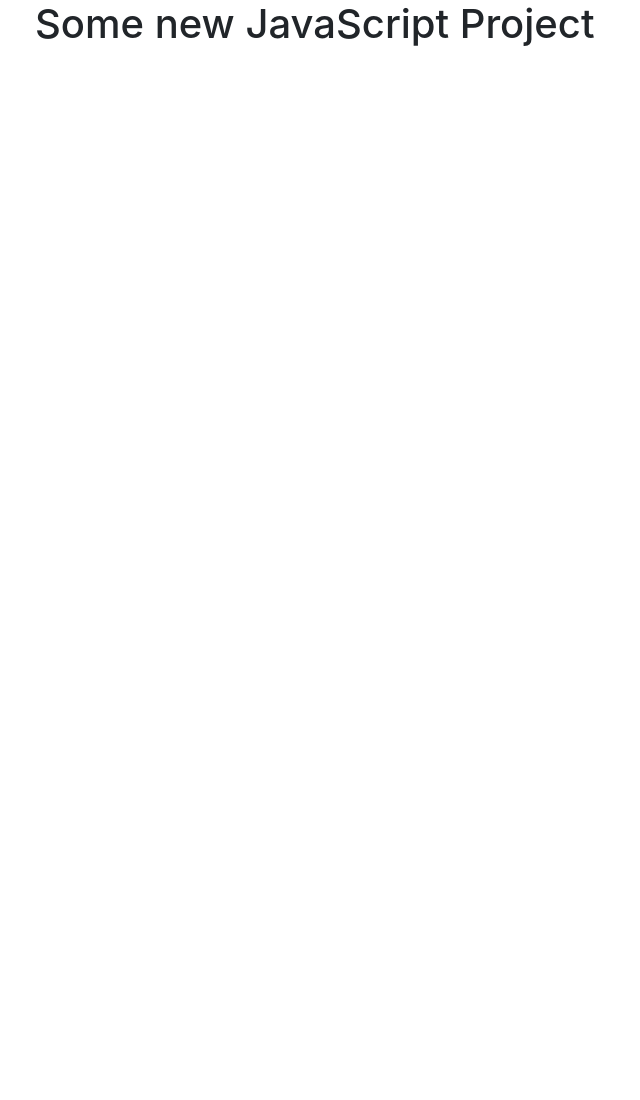
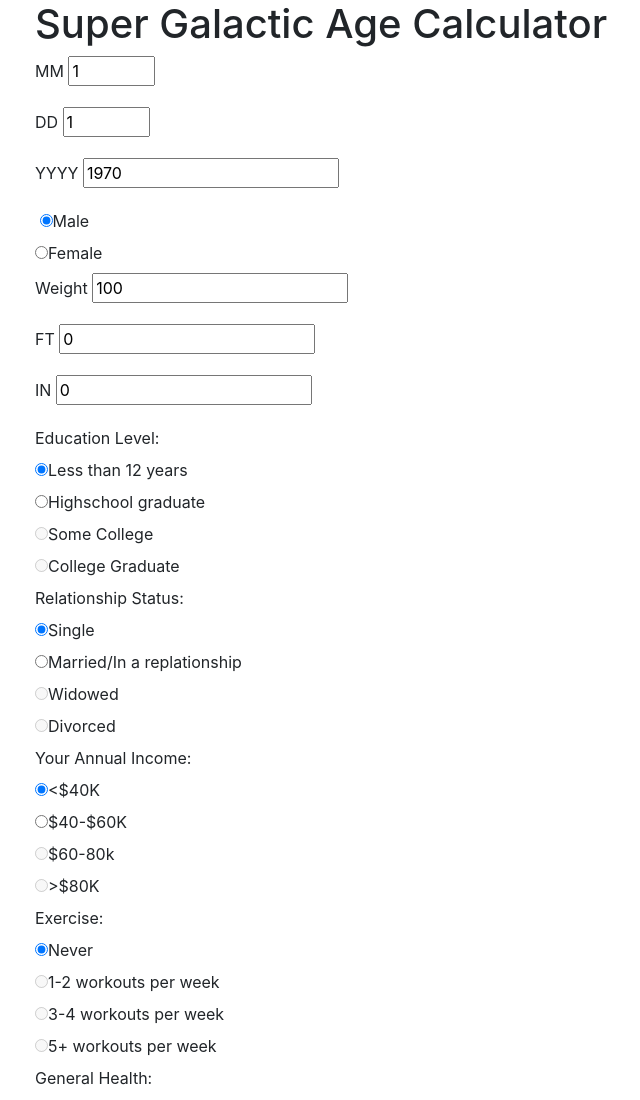
Before and after one commit to hassan-a-alkhalifah/super-galactic-age-calculator, a website built with webpack: page src/index.html in a window 1280 px wide. Shown: the top 1100 px of the page, without its empty margins (50-690 px from the left). Before the commit the page ends 800 px from the top, so only its background shows below. Built offline with nearby package versions, Linux system fonts and the light colour scheme.

Commit message:
add initial input form with fields

```diff
--- a/src/index.html
+++ b/src/index.html
@@ -1,11 +1,149 @@
 <!DOCTYPE html>
 <html>
 <head>
-  <title>Add Title Here</title>
+  <title>Super Galactic Age Calculator</title>
 </head>
 <body>
   <div class="container">
-    <h1>Some new JavaScript Project</h1>
+    <h1>Super Galactic Age Calculator</h1>
+
+    <form id="form">
+      <div class="form-group">
+        <label for="month">MM</label>
+        <input name="month" type="number" value="1" min="1" max="12">
+      </div>
+      <div class="form-group">
+        <label for="day">DD</label>
+        <input name="day" type="number" value="1" min="1" max="31">
+      </div>
+      <div class="form-group">
+        <label for="year">YYYY</label>
+        <input name="year" type="number" value="1970" min="1970">
+      </div>
+
+      <div class="radio">
+        <label for="generder"></label>
+        <label><input value="83" type="radio" name="gender" checked>Male</label>
+      </div>
+      <div class="radio">
+        <label><input value="85" type="radio" name="gender">Female</label>
+      </div>
+
+      <div class="form-group">
+        <label for="weight">Weight</label>
+        <input name="weight" type="number" value="100" min="1">
+      </div>
+
+
+      <div class="form-group">
+        <label for="feet">FT</label>
+        <input name="feet" type="number" value="0" max="8">
+      </div>
+      <div class="form-group">
+        <label for="inch">IN</label>
+        <input name="inch" type="number" value="0" max="11">
+      </div>
+
+      <label for="education">Education Level: </label>
+      <div class="radio">
+        <label><input value="1" type="radio" name="education" checked>Less than 12 years</label>
+      </div>
+      <div class="radio">
+        <label><input value="2" type="radio" name="education">Highschool graduate</label>
+      </div>
+      <div class="radio disabled">
+        <label><input value="3" type="radio" name="education" disabled>Some College</label>
+      </div>
+      <div class="radio disabled">
+        <label><input value="4" type="radio" name="education" disabled>College Graduate</label>
+      </div>
+
+      <label for="relationsip">Relationship Status: </label>
+      <div class="radio">
+        <label><input value="1" type="radio" name="relationsip" checked>Single</label>
+      </div>
+      <div class="radio">
+        <label><input value="2" type="radio" name="relationsip">Married/In a replationship</label>
+      </div>
+      <div class="radio disabled">
+        <label><input value="3" type="radio" name="relationsip" disabled>Widowed</label>
+      </div>
+      <div class="radio disabled">
+        <label><input value="4" type="radio" name="relationsip" disabled>Divorced</label>
+      </div>
+
+      <label for="income">Your Annual Income: </label>
+      <div class="radio">
+        <label><input value="1" type="radio" name="income" checked><$40K</label>
+      </div>
+      <div class="radio">
+        <label><input value="2" type="radio" name="income">$40-$60K</label>
+      </div>
+      <div class="radio disabled">
+        <label><input value="3" type="radio" name="income" disabled>$60-80k</label>
+      </div>
+      <div class="radio disabled">
+        <label><input value="4" type="radio" name="income" disabled>>$80K</label>
+      </div>
+
+      <label for="exercise">Exercise: </label>
+      <div class="radio">
+        <label><input value="1" type="radio" name="exercise" checked>Never</label>
+      </div>
+      <div class="radio disabled">
+        <label><input value="2" type="radio" name="exercise" disabled>1-2 workouts per week</label>
+      </div>
+      <div class="radio disabled">
+        <label><input value="3" type="radio" name="exercise" disabled>3-4 workouts per week</label>
+      </div>
+      <div class="radio disabled">
+        <label><input value="4" type="radio" name="exercise" disabled>5+ workouts per week</label>
+      </div>
+
+      <label for="health">General Health: </label>
+      <div class="radio">
+        <label><input value="1" type="radio" name="health" checked>Poor</label>
+      </div>
+      <div class="radio disabled">
+        <label><input value="2" type="radio" name="health" disabled>Fair</label>
+      </div>
+      <div class="radio disabled">
+        <label><input value="3" type="radio" name="health" disabled>Good</label>
+      </div>
+      <div class="radio disabled">
+        <label><input value="4" type="radio" name="health" disabled>Very good</label>
+      </div>
+      <div class="radio disabled">
+        <label><input value="5" type="radio" name="health" disabled>Excellant</label>
+      </div>
+
+      <label for="alcohol">Alcohol:</label>
+      <div class="radio">
+        <label><input value="1" type="radio" name="alcohol" checked>Zero</label>
+      </div>
+      <div class="radio disabled">
+        <label><input value="2" type="radio" name="alcohol" disabled>Fewer than 2 drinks per week</label>
+      </div>
+      <div class="radio disabled">
+        <label><input value="3" type="radio" name="alcohol" disabled>2-7 drinks per week</label>
+      </div>
+      <div class="radio disabled">
+        <label><input value="4" type="radio" name="alcohol" disabled>8 or more drinks per week</label>
+      </div>
+
+      <label for="alcohol">Smoking:</label>
+      <div class="radio">
+        <label><input value="1" type="radio" name="alcohol" checked>Never Smoke</label>
+      </div>
+      <div class="radio disabled">
+        <label><input value="2" type="radio" name="alcohol" disabled>Quit</label>
+      </div>
+      <div class="radio disabled">
+        <label><input value="3" type="radio" name="alcohol" disabled>Still Smoke</label>
+      </div>
+
+      <button class="btn btn-primary" type="submit">Submit</button>
+    </form>
   </div>
 </body>
 </html>
```
